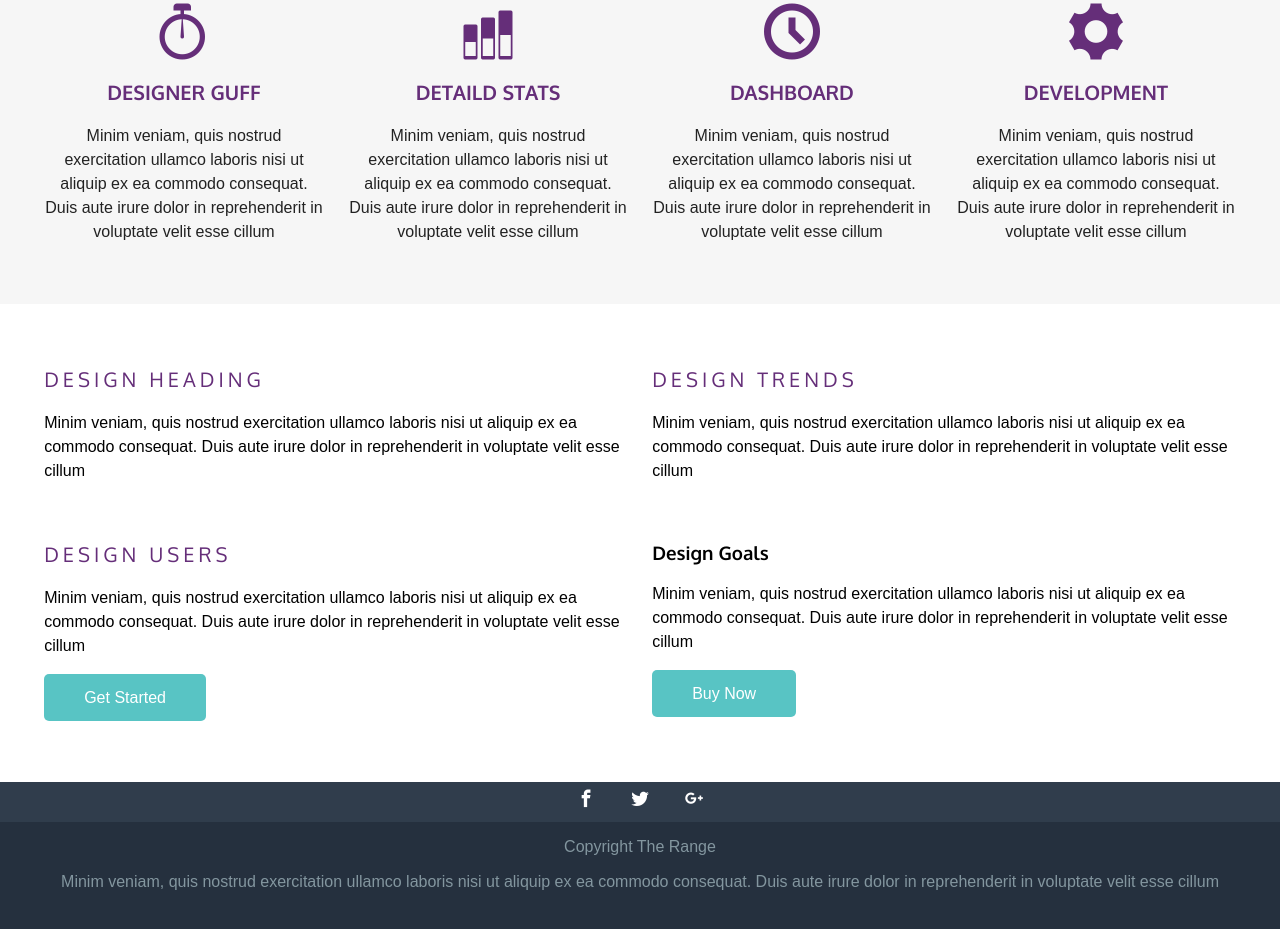
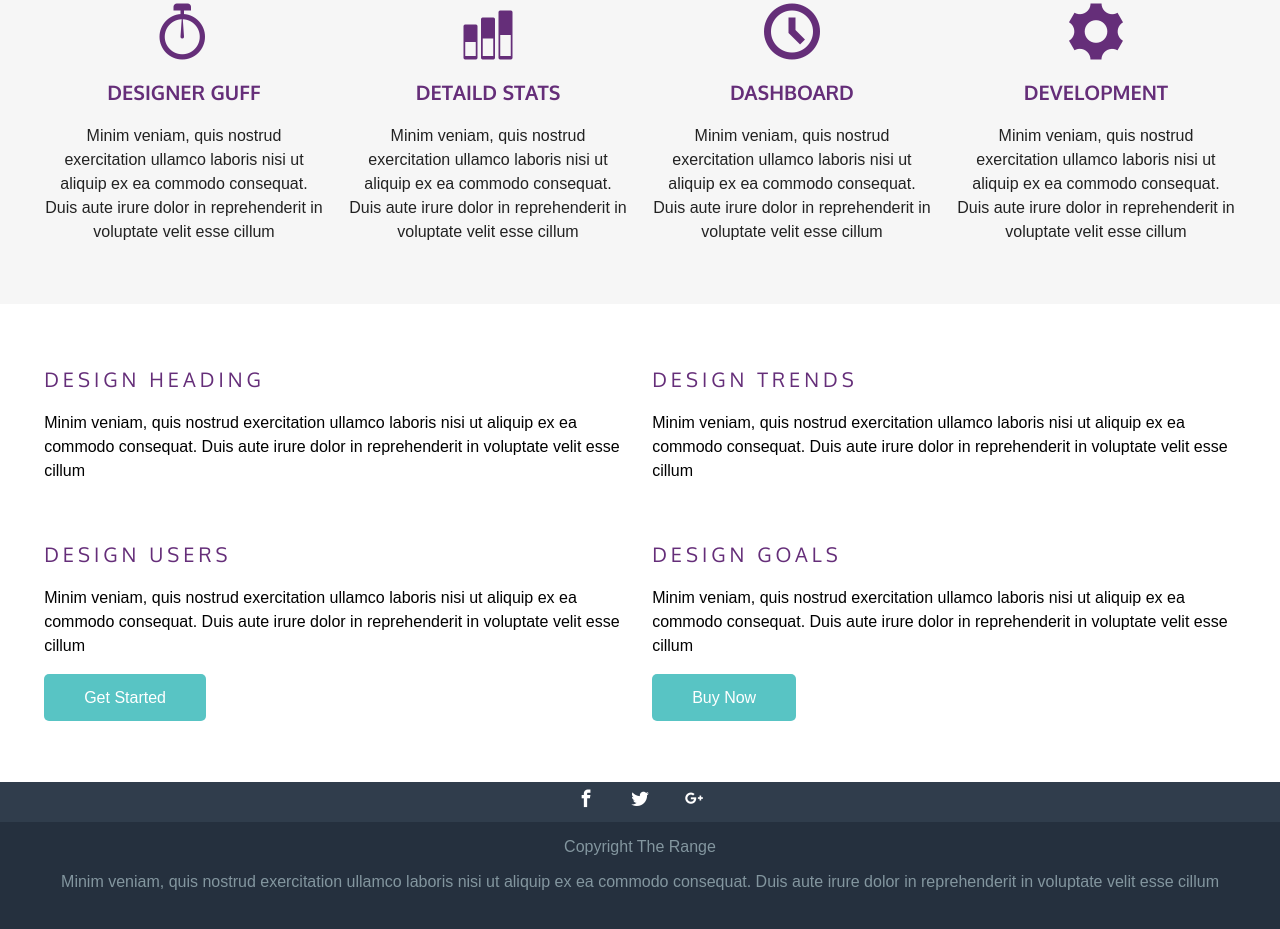
Before and after one commit to Kevisrocks/range-hotels, a plain HTML site: page index.html in a window 1280 px wide. Shown: the part 823-1752 px from the top of the page. Drawn offline with Linux system fonts and the light colour scheme; files whose address does not match are found by name.

Commit message:
consertando titulo

```diff
--- a/index.html
+++ b/index.html
@@ -85,7 +85,7 @@
 
 
         <article class="main-content-article clearfix col-1-2">
-            <h3>Design Goals</h3>
+            <h3 class="main-content-title">Design Goals</h3>
             <p>Minim veniam, quis nostrud exercitation ullamco laboris nisi ut aliquip ex ea commodo consequat. Duis aute irure dolor in reprehenderit in voluptate velit esse cillum</p>
             <a href="#" class="button">Buy Now </a>
         </article>
```
